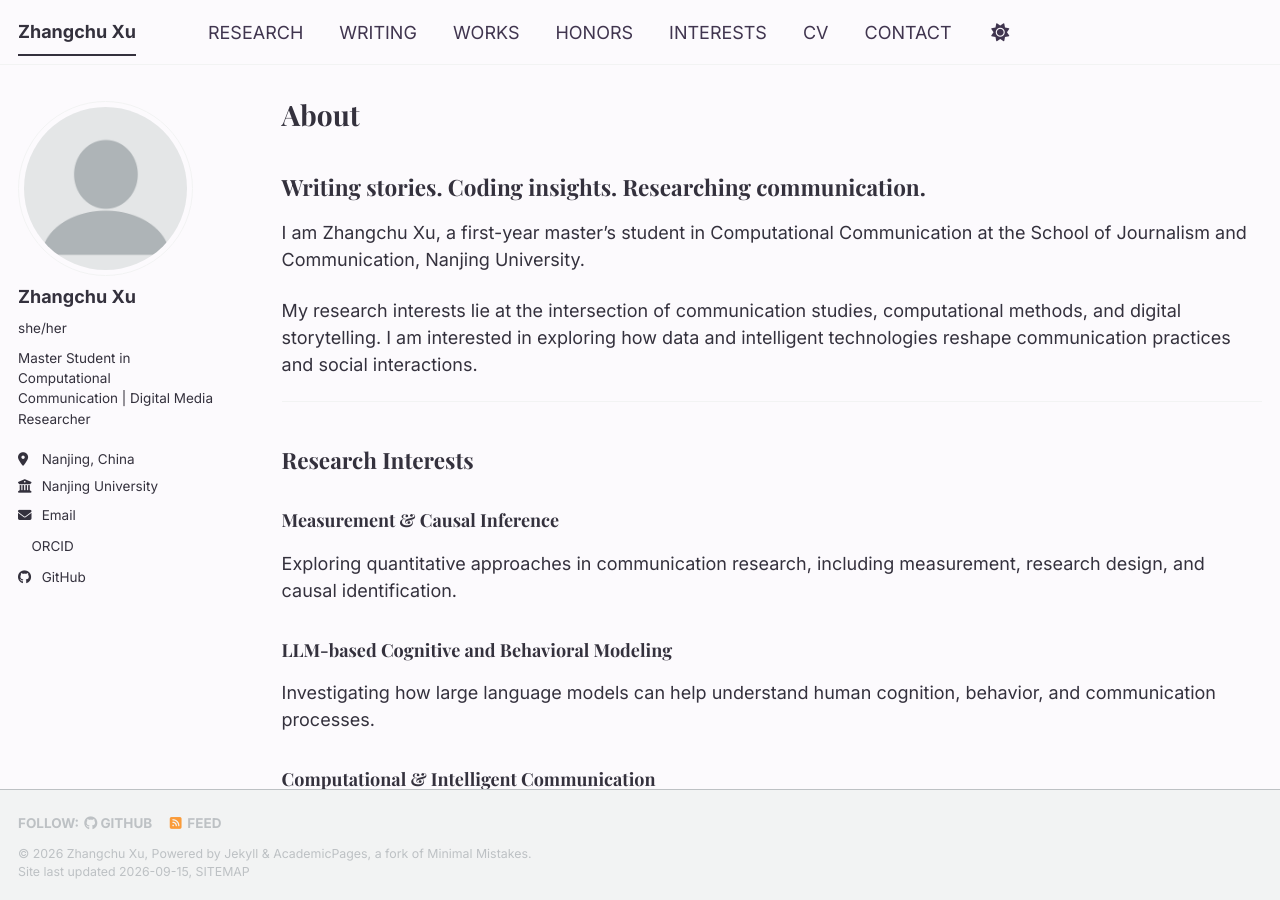
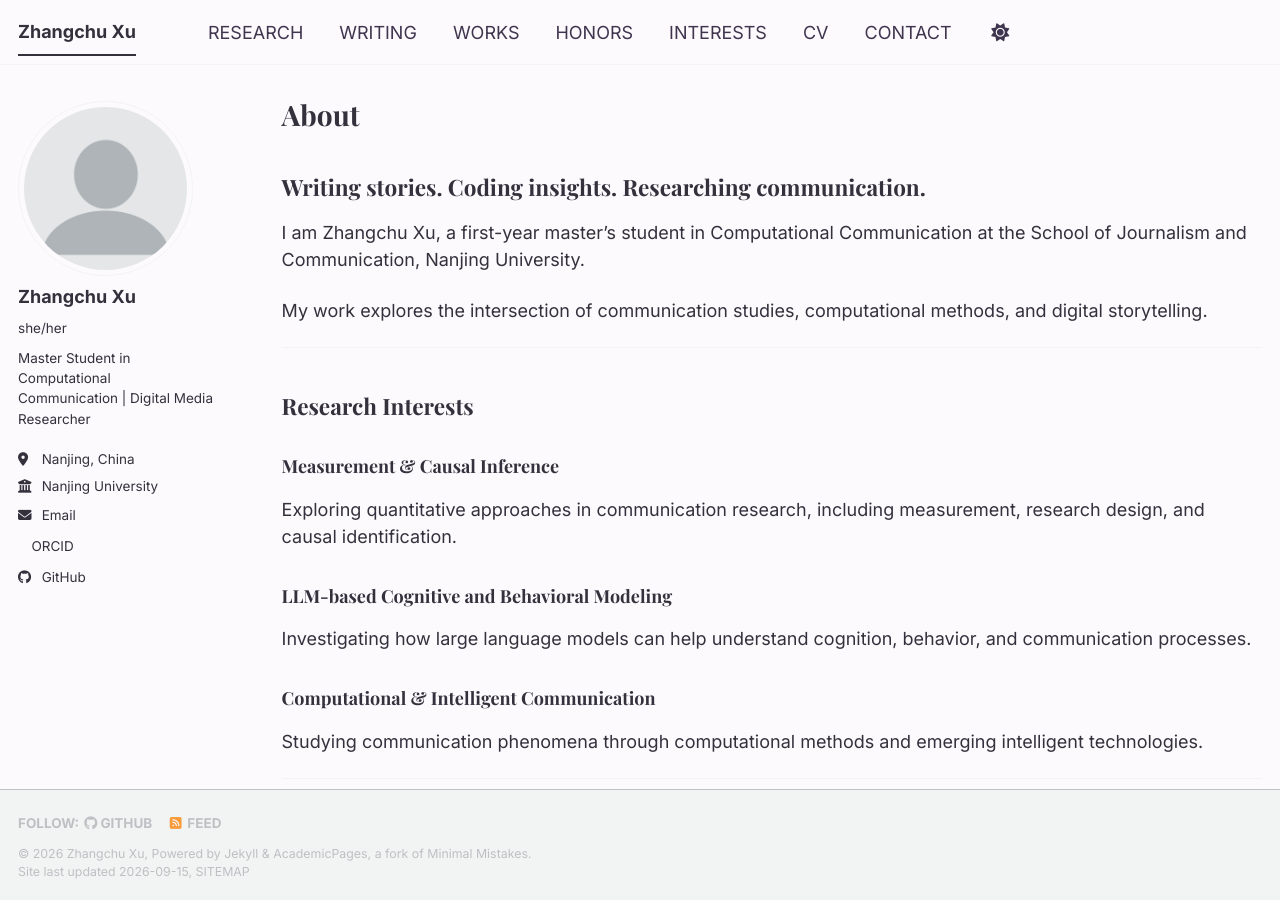
Before and after one commit to xuzhangchu0103/xuzhangchu0103.github.io, a Jekyll site: the page built from _pages/about.md, in a window 1280 px wide and 900 px high. Built offline with Jekyll 4.4.1, drawn with Linux system fonts in a browser that asks for light colours; a style sheet for code colours, icons or effects is not loaded.

Commit message:
Revise about page content and structure
Updated personal introduction and research interests section with improved clarity and formatting.

```diff
--- a/_pages/about.md
+++ b/_pages/about.md
@@ -10,28 +10,49 @@ author_profile: true
 
 I am Zhangchu Xu, a first-year master's student in Computational Communication at the School of Journalism and Communication, Nanjing University.
 
-My research interests lie at the intersection of communication studies, computational methods, and digital storytelling. I am interested in exploring how data and intelligent technologies reshape communication practices and social interactions.
+My work explores the intersection of communication studies, computational methods, and digital storytelling.
 
 
 ---
 
-## Research Interests
+<h2>Research Interests</h2>
 
 
-### Measurement & Causal Inference
+<div class="interest-grid">
 
+<div class="interest-card">
+
+<h3>Measurement & Causal Inference</h3>
+
+<p>
 Exploring quantitative approaches in communication research, including measurement, research design, and causal identification.
+</p>
+
+</div>
 
 
-### LLM-based Cognitive and Behavioral Modeling
+<div class="interest-card">
 
-Investigating how large language models can help understand human cognition, behavior, and communication processes.
+<h3>LLM-based Cognitive and Behavioral Modeling</h3>
+
+<p>
+Investigating how large language models can help understand cognition, behavior, and communication processes.
+</p>
+
+</div>
 
 
-### Computational & Intelligent Communication
+<div class="interest-card">
 
+<h3>Computational & Intelligent Communication</h3>
+
+<p>
 Studying communication phenomena through computational methods and emerging intelligent technologies.
+</p>
 
+</div>
+
+</div>
 
 
 ---
```
